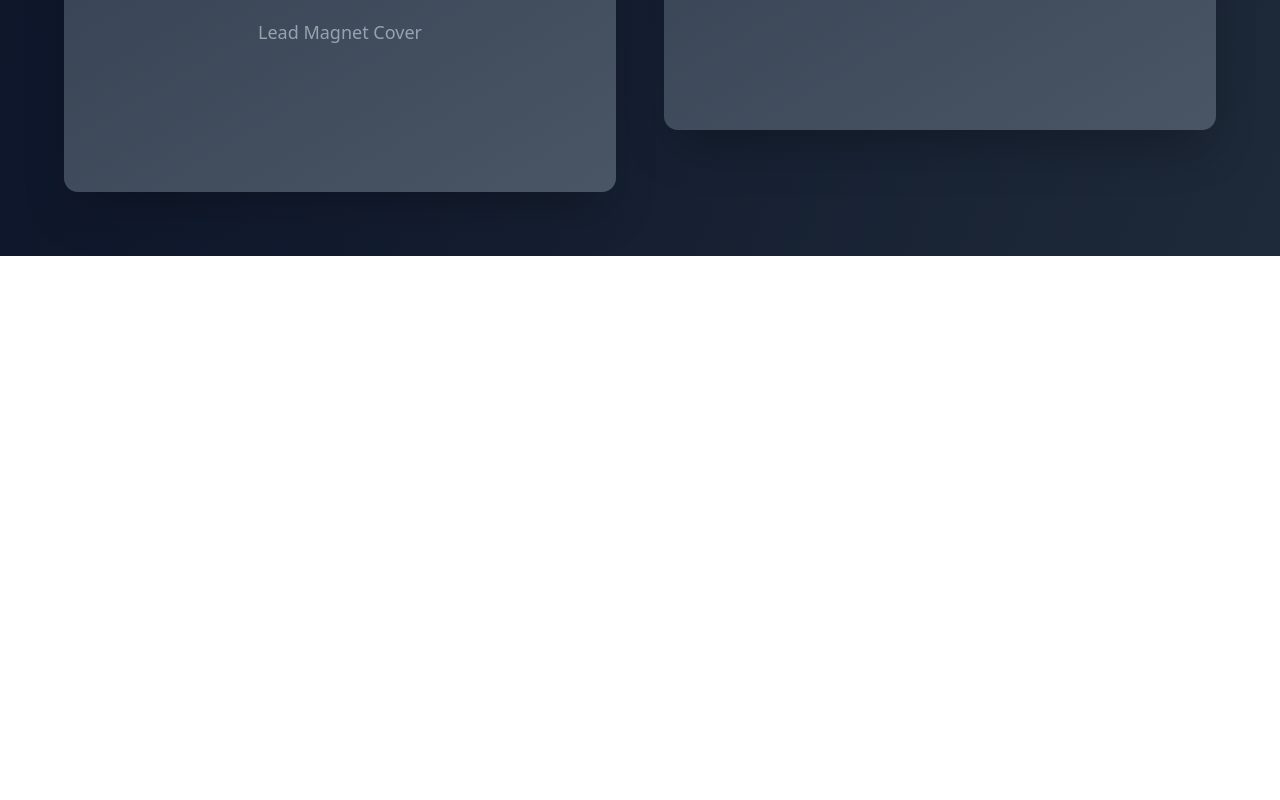
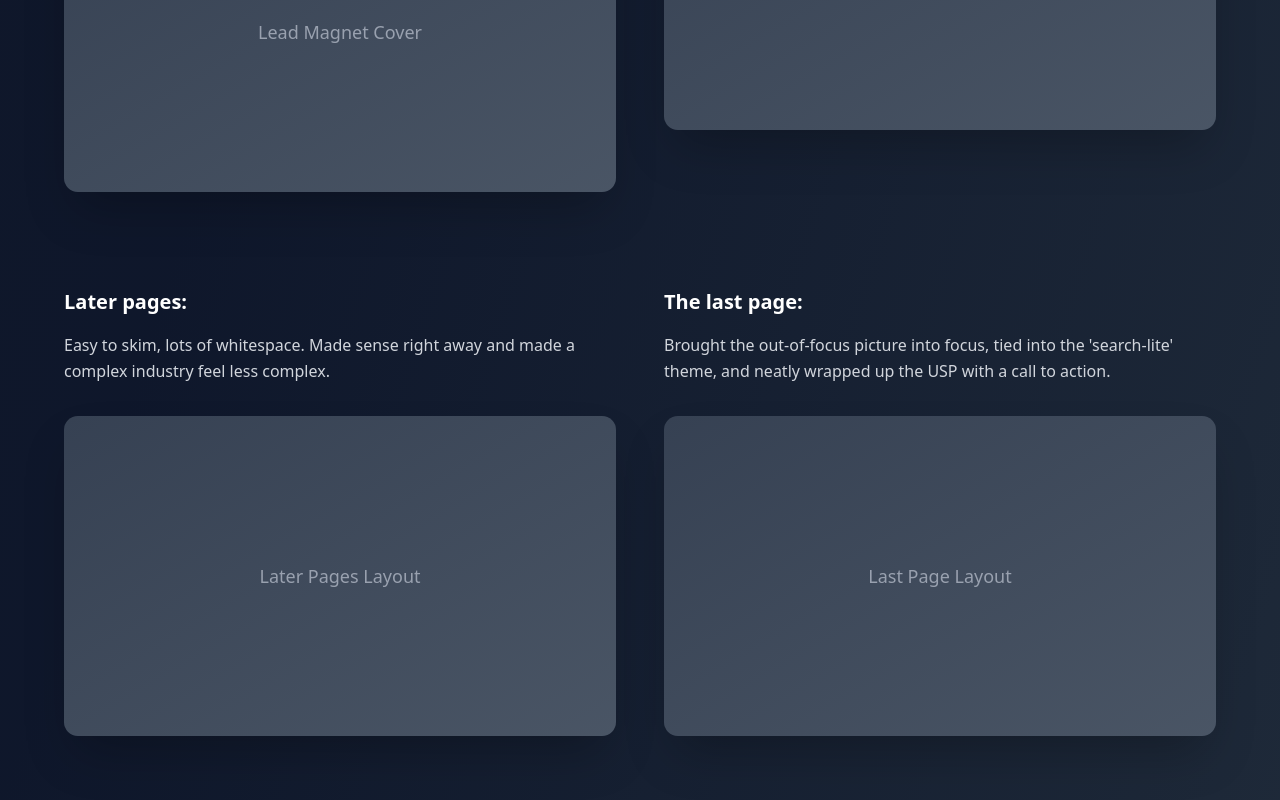
Before and after one commit to SemanticPaint/listentomeDewardyouneedthistoworksopleasemakeitworkdewardnothapopyispentyearsmakingthisfor-you-main, a Next.js app: page /projectOne in a window 1280 px wide. Shown: the part 3258-4058 px from the top of the page. Before the commit the page ends 3514 px from the top, so only its background shows below. Built offline with nearby package versions, Linux system fonts and the light colour scheme.

Commit message:
dasadsdas

```diff
--- a/app/projectOne/page.tsx
+++ b/app/projectOne/page.tsx
@@ -273,6 +273,45 @@ export default function ProjectOnePage() {
               </div>
             </div>
           </div>
+
+          {/* Later pages section */}
+          <div className="mt-24 animate-fade-in">
+            <div className="grid grid-cols-1 lg:grid-cols-2 gap-12 items-start">
+              {/* Left column - Later pages */}
+              <div>
+                <div className="mb-8">
+                  <h3 className="text-xl font-bold text-white mb-4">
+                    Later pages:
+                  </h3>
+                  <p className="text-gray-300 leading-relaxed">
+                    Easy to skim, lots of whitespace. Made sense right away and made a complex industry feel less complex.
+                  </p>
+                </div>
+
+                {/* Later pages image placeholder */}
+                <div className="w-full h-80 bg-gradient-to-br from-gray-700 to-gray-600 rounded-xl flex items-center justify-center shadow-2xl">
+                  <span className="text-gray-400 font-light text-lg">Later Pages Layout</span>
+                </div>
+              </div>
+
+              {/* Right column - Last page */}
+              <div>
+                <div className="mb-8">
+                  <h3 className="text-xl font-bold text-white mb-4">
+                    The last page:
+                  </h3>
+                  <p className="text-gray-300 leading-relaxed">
+                    Brought the out-of-focus picture into focus, tied into the 'search-lite' theme, and neatly wrapped up the USP with a call to action.
+                  </p>
+                </div>
+
+                {/* Last page image placeholder */}
+                <div className="w-full h-80 bg-gradient-to-br from-gray-700 to-gray-600 rounded-xl flex items-center justify-center shadow-2xl">
+                  <span className="text-gray-400 font-light text-lg">Last Page Layout</span>
+                </div>
+              </div>
+            </div>
+          </div>
         </div>
 
       </div>
```
